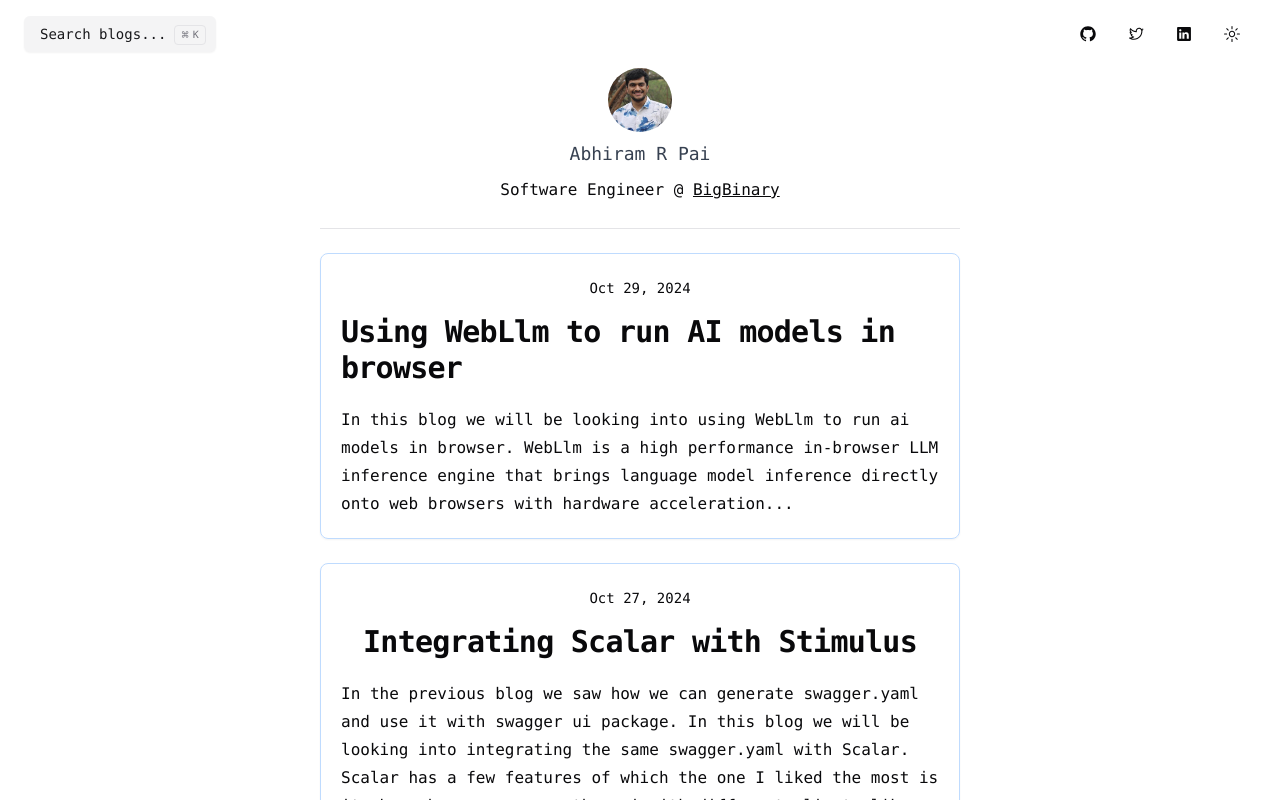
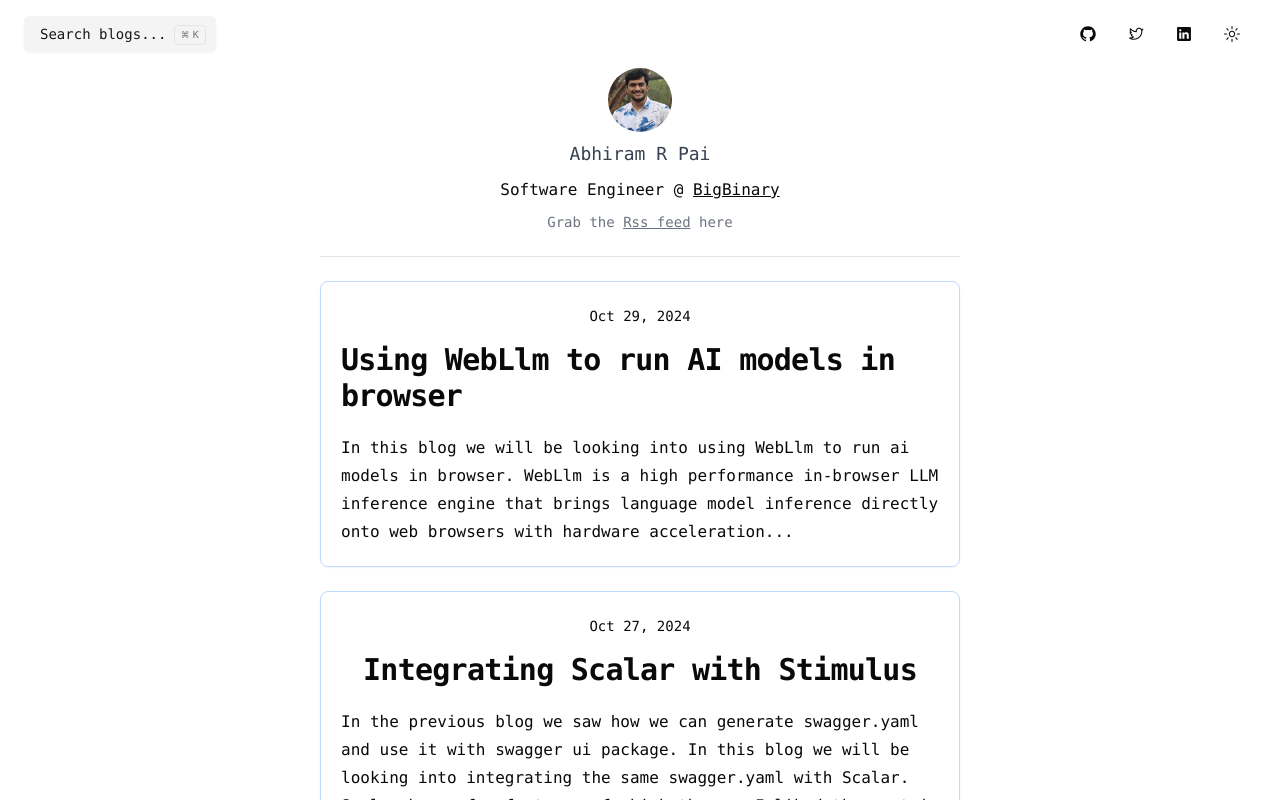
Before and after one commit to abhirampai/my_blog, a Next.js app: page / in a window 1280 px wide. Shown: the top 800 px of the page. Built offline with nearby package versions, Linux system fonts and the light colour scheme.

Commit message:
Add about rss feed in header

```diff
--- a/src/components/Header.jsx
+++ b/src/components/Header.jsx
@@ -31,6 +31,18 @@ const Header = () => {
             BigBinary
           </Link>
         </p>
+        <span className="text-sm text-gray-500 dark:text-gray-400">
+          Grab the {""}
+          <Link
+            href="/feed.xml"
+            target="_blank"
+            rel="no_referrer"
+            className="underline"
+          >
+            Rss feed
+          </Link>{" "}
+          here
+        </span>
       </div>
     </div>
   );
```
